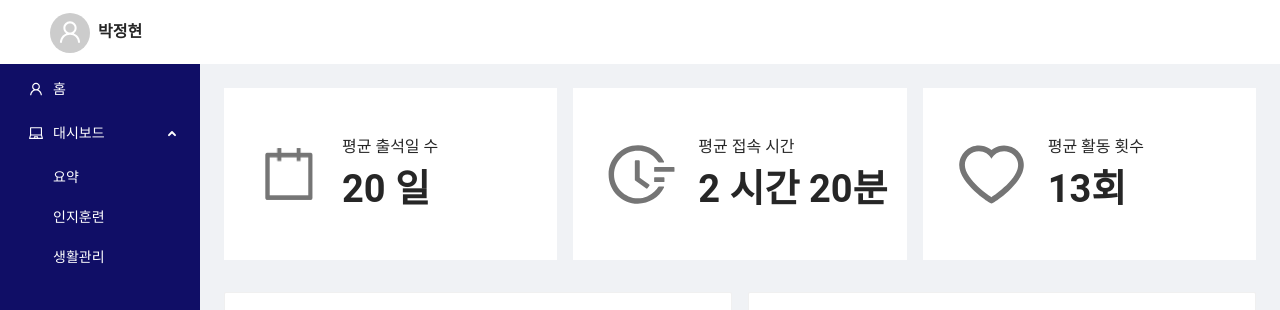
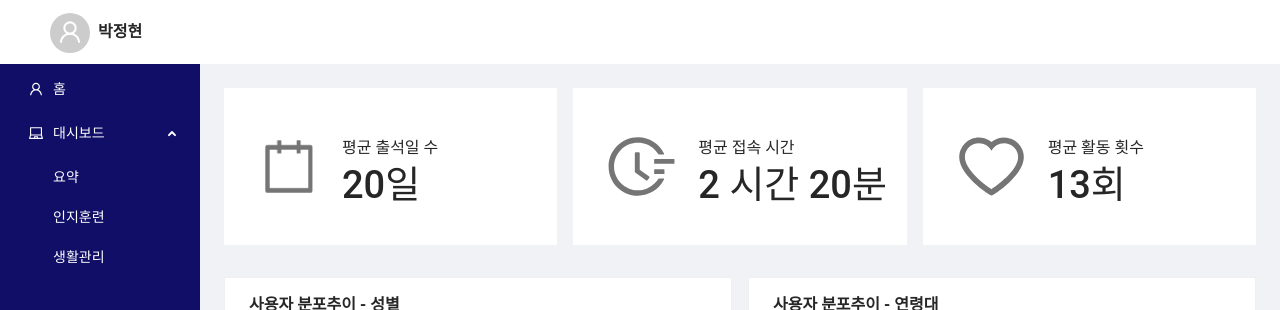
Before and after one commit to mementomoriCarpediem/silvia_react_ParkJunghyun, a React (Create React App) app: page /dashboard/summary in a window 1280 px wide. Shown: the top 310 px of the page. Built offline with nearby package versions, Linux system fonts and the light colour scheme.

Commit message:
Refactor: Summary page repetitive statistics UI part shorten

```diff
--- a/src/constants/chart.tsx
+++ b/src/constants/chart.tsx
@@ -1,5 +1,3 @@
-//Summary
-
 export const leftChartColorScale = ['#FF7875', '#788CFF'];
 
 export const rightChartColorScale = [
--- a/src/pages/dashboard/summary/Summary.tsx
+++ b/src/pages/dashboard/summary/Summary.tsx
@@ -1,9 +1,7 @@
-import { useMemo } from 'react';
-
-import { Card, Col, Image, Row, Space, Typography } from 'antd';
+import { Card, Col, Image, Row, Space, Statistic, Typography } from 'antd';
 import { ReportIcon } from '@assets/icons';
 import { FieldTimeOutlined, HeartOutlined } from '@ant-design/icons';
-import { VictoryPie, VictoryLegend } from 'victory';
+
 import {
   attendanceDays,
   averageAccessTime,
@@ -11,86 +9,72 @@ import {
   leftChartData,
   rightChartData,
 } from '../../../mockData';
-import { calculateChartDataSum } from '@utils/index';
+
 import { leftChartColorScale, rightChartColorScale } from '@constants/chart';
 import DonutChart from '@components/DonutChart';
 
 // import styles from './Summary.less';
 
-const { Title } = Typography;
+const summaryPrimaryStatistics = [
+  {
+    title: '평균 출석일 수',
+    value: `${attendanceDays}일`,
+    img: <Image src={ReportIcon} width={90} preview={false} />,
+  },
+  {
+    title: '평균 접속 시간',
+    value: `${averageAccessTime[0]} 시간 ${averageAccessTime[1]}분`,
+    img: (
+      <FieldTimeOutlined
+        style={{ fontSize: 67, color: '#757575', padding: 15 }}
+      />
+    ),
+  },
+  {
+    title: '평균 활동 횟수',
+    value: `${averageActivityCount}회`,
+    img: (
+      <HeartOutlined style={{ fontSize: 67, color: '#757575', padding: 15 }} />
+    ),
+  },
+];
 
 type Props = {};
 
 function Summary({}: Props) {
-  const leftChartDataSum = useMemo(
-    () => calculateChartDataSum(leftChartData),
-    []
-  );
-  const rightChartDataSum = useMemo(
-    () => calculateChartDataSum(rightChartData),
-    []
-  );
-
   return (
     <>
-      <Row gutter={[16, 16]} style={{ marginBottom: 32, height: '25%' }}>
-        <Col span={8}>
+      <Row gutter={[16, 16]} style={{ marginBottom: 32 }}>
+        {summaryPrimaryStatistics.map((item) => {
+          return (
+            <Col xs={24} md={12} lg={8}>
               <Space
                 style={{
                   width: '100%',
                   height: '100%',
+                  backgroundColor: 'white',
                   paddingLeft: 20,
-              backgroundColor: 'white',
+                  paddingTop: 30,
+                  paddingBottom: 30,
                 }}
               >
-            <Image src={ReportIcon} width={90} preview={false} />
-            <Space direction="vertical">
-              <Typography style={{ fontSize: 16 }}>평균 출석일 수</Typography>
-              <Title style={{ margin: 0 }}>{attendanceDays} 일</Title>
-            </Space>
+                {item.img}
+                <Statistic
+                  title={
+                    <Typography style={{ fontSize: 16 }}>
+                      {item.title}
+                    </Typography>
+                  }
+                  value={item.value}
+                  valueStyle={{ fontSize: 38, fontWeight: 500, marginTop: 15 }}
+                />
               </Space>
             </Col>
-        <Col span={8}>
-          <Space
-            style={{
-              width: '100%',
-              height: '100%',
-              paddingLeft: 20,
-              backgroundColor: 'white',
-            }}
-          >
-            <FieldTimeOutlined
-              style={{ fontSize: 67, color: '#757575', padding: 15 }}
-            />
-            <Space direction="vertical">
-              <Typography style={{ fontSize: 16 }}>평균 접속 시간</Typography>
-              <Title style={{ margin: 0 }}>
-                {averageAccessTime[0]} 시간 {averageAccessTime[1]}분
-              </Title>
-            </Space>
-          </Space>
-        </Col>
-        <Col span={8}>
-          <Space
-            style={{
-              width: '100%',
-              height: '100%',
-              paddingLeft: 20,
-              backgroundColor: 'white',
-            }}
-          >
-            <HeartOutlined
-              style={{ fontSize: 67, color: '#757575', padding: 15 }}
-            />
-            <Space direction="vertical">
-              <Typography style={{ fontSize: 16 }}>평균 활동 횟수</Typography>
-              <Title style={{ margin: 0 }}>{averageActivityCount}회</Title>
-            </Space>
-          </Space>
-        </Col>
+          );
+        })}
       </Row>
-      <Row gutter={[16, 16]} style={{ height: '70%' }}>
-        <Col span={12}>
+      <Row gutter={[16, 16]}>
+        <Col md={24} lg={12}>
           <Card
             title="사용자 분포추이 - 성별"
             headStyle={{ fontWeight: 'bold' }}
@@ -102,7 +86,7 @@ function Summary({}: Props) {
             />
           </Card>
         </Col>
-        <Col span={12}>
+        <Col md={24} lg={12}>
           <Card
             title="사용자 분포추이 - 연령대"
             headStyle={{ fontWeight: 'bold' }}
```
Lines whose indentation alone changed are shown as unchanged.
